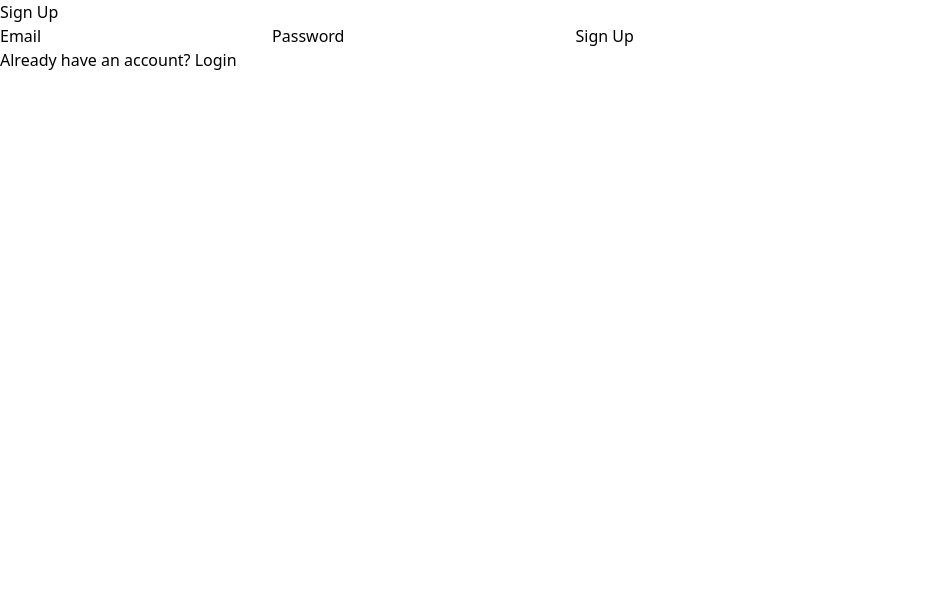
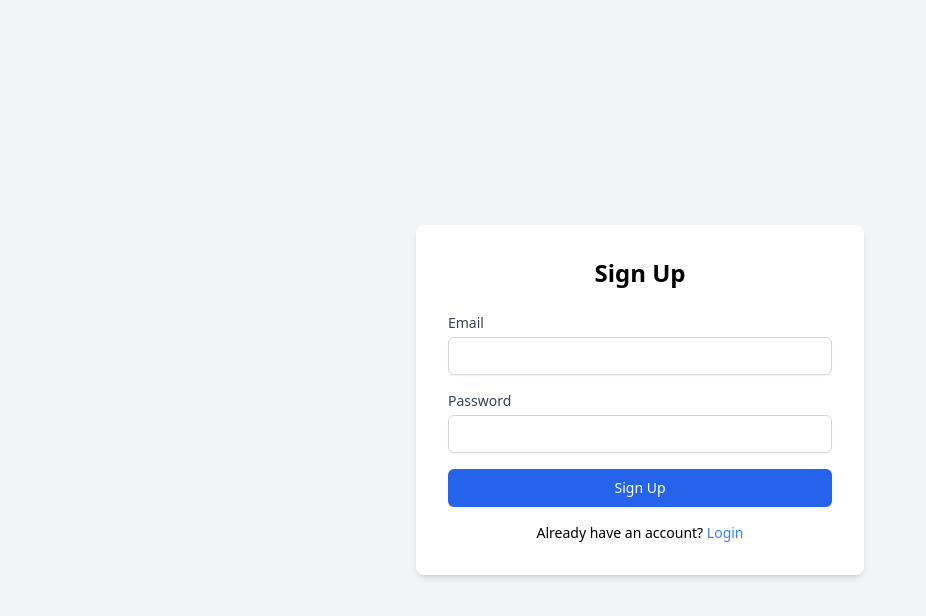
Before and after one commit to NotJerwee/firebase-user-auth, a React (Create React App) app: page /signup in a window 1280 px wide. Shown: the top 616 px of the page, without its empty margins (0-926 px from the left). Built offline with nearby package versions, Linux system fonts and the light colour scheme; no server answers.

Commit message:
Integrated tailwind CSS

```diff
--- a/src/pages/Signup.jsx
+++ b/src/pages/Signup.jsx
@@ -29,18 +29,41 @@
     }
 
     return (
-        <section>
-            <h2>Sign Up</h2>
-            <form onSubmit={handleSignUp}>
-                <label htmlFor="email">Email</label>
-                <input type="text" id="email" onChange={handleEmailChange} />
-                <label htmlFor="password">Password</label>
-                <input type="password" id="password" onChange={handlePasswordChange} />
-                <button type="submit">Sign Up</button>
-                <p>
-                    Already have an account? <Link to="/login">Login</Link>
-                </p>
-            </form>
+        <section className="flex flex-col items-center justify-center h-screen bg-gray-100">
+            <div className="w-full max-w-md bg-white p-8 rounded-lg shadow-md">
+                <h2 className="text-2xl font-semibold mb-6 text-center">Sign Up</h2>
+                <form onSubmit={handleSignUp} className="space-y-4">
+                    <div>
+                        <label htmlFor="email" className="block text-sm font-medium text-gray-700">Email</label>
+                        <input
+                            type="text"
+                            id="email"
+                            onChange={handleEmailChange}
+                            className="mt-1 block w-full px-3 py-2 border border-gray-300 rounded-md shadow-sm focus:outline-none focus:ring-blue-500 focus:border-blue-500 sm:text-sm"
+                        />
+                    </div>
+                    <div>
+                        <label htmlFor="password" className="block text-sm font-medium text-gray-700">Password</label>
+                        <input
+                            type="password"
+                            id="password"
+                            onChange={handlePasswordChange}
+                            className="mt-1 block w-full px-3 py-2 border border-gray-300 rounded-md shadow-sm focus:outline-none focus:ring-blue-500 focus:border-blue-500 sm:text-sm"
+                        />
+                    </div>
+                    <div>
+                        <button
+                            type="submit"
+                            className="w-full flex justify-center py-2 px-4 border border-transparent rounded-md shadow-sm text-sm font-medium text-white bg-blue-600 hover:bg-blue-700 focus:outline-none focus:ring-2 focus:ring-offset-2 focus:ring-blue-500"
+                        >
+                            Sign Up
+                        </button>
+                    </div>
+                    <p className="text-sm text-center">
+                        Already have an account? <Link to="/login" className="text-blue-500 hover:underline">Login</Link>
+                    </p>
+                </form>
+            </div>
         </section>
     );
 };
```
